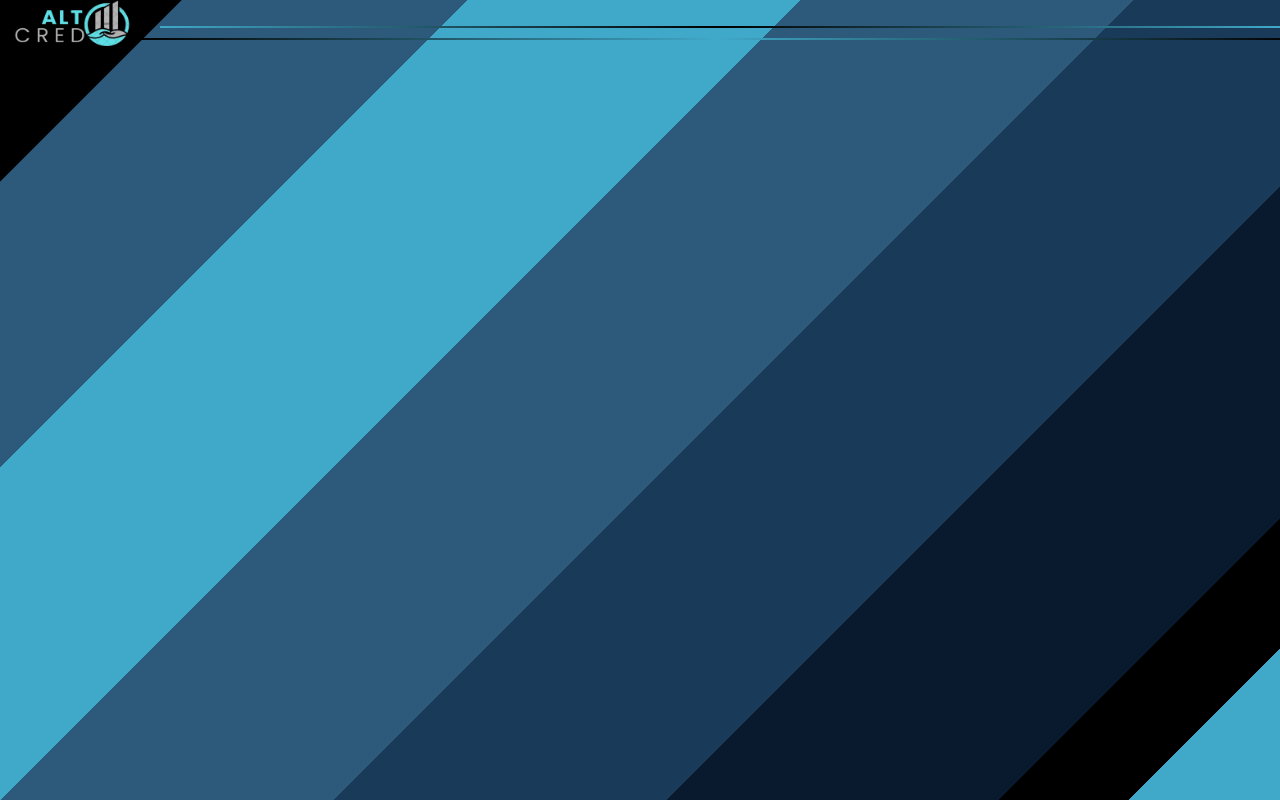
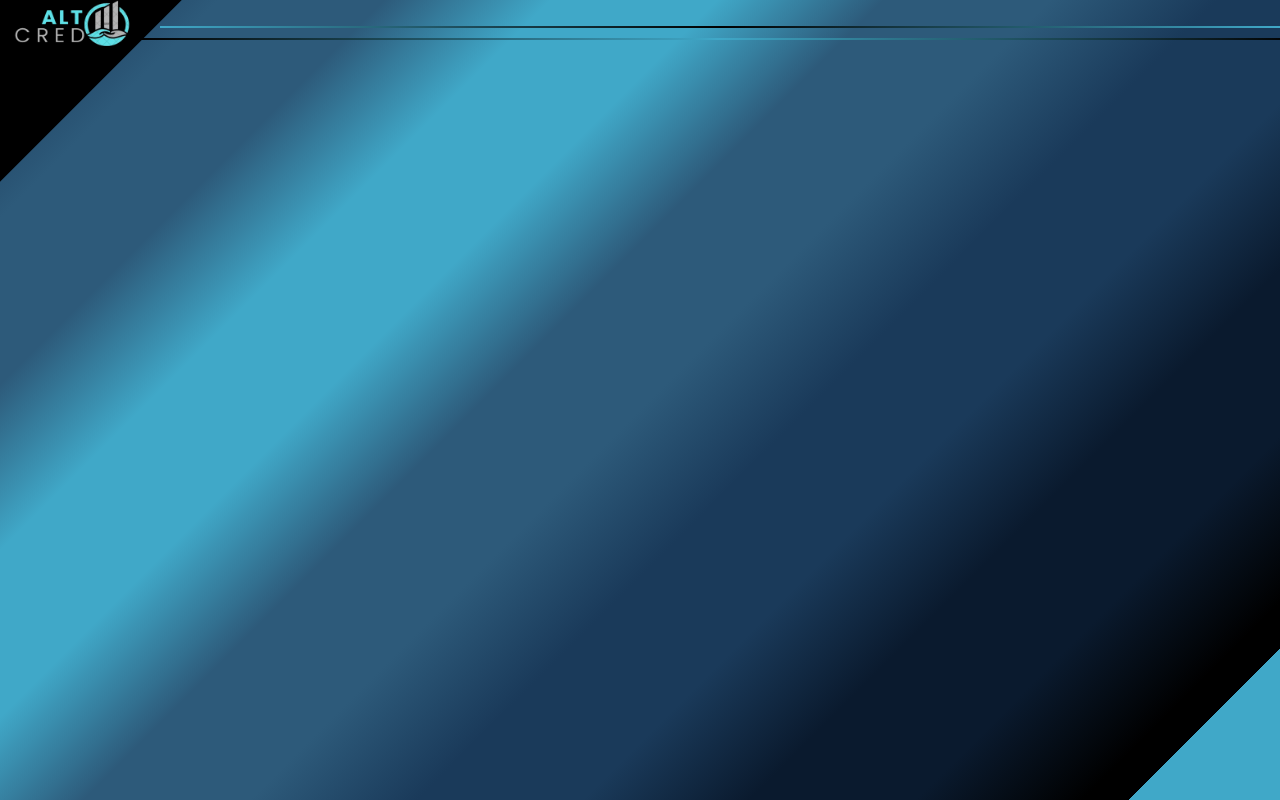
Before and after one commit to vedbhadani/AltCred, a Next.js app in the folder frontend/: page / in a window 1280 px wide. Built offline with nearby package versions, Linux system fonts and the light colour scheme.

Commit message:
bg chnges

```diff
--- a/frontend/src/app/globals.css
+++ b/frontend/src/app/globals.css
@@ -12,10 +12,9 @@ html {
   background:
     repeating-linear-gradient(
       -45deg,
-      #000000 0%,#000000 8%,#0a1a2e 8%,#0a1a2e 16%,
-      #1a3a5a 16%,#1a3a5a 24%,#2d5a7a 24%,#2d5a7a 32%,
-      #40a8c8 32%,#40a8c8 40%,#2d5a7a 40%,#2d5a7a 48%,
-      #1a3a5a 48%,#1a3a5a 56%,#0a1a2e 56%,#0a1a2e 64%,#000000 64%,#000000 72%,#0a1a2e 72%,#0a1a2e 80%,#1a3a5a 80%,#1a3a5a 88%,#2d5a7a 88%,#2d5a7a 96%,#40a8c8 96%,#40a8c8 100%
+      #000000 0%,#000000 6%,#0a1a2e 10%,#0a1a2e 14%,#1a3a5a 18%,#1a3a5a 22%,#2d5a7a 26%,#2d5a7a 30%,
+      #40a8c8 34%,#40a8c8 38%,#2d5a7a 42%,#2d5a7a 46%,#1a3a5a 50%,#1a3a5a 54%,#0a1a2e 58%,#0a1a2e 62%,
+      #000000 66%,#000000 70%,#0a1a2e 74%,#0a1a2e 78%,#1a3a5a 82%,#1a3a5a 86%,#2d5a7a 90%,#2d5a7a 94%,#40a8c8 98%,#40a8c8 100%
     ),linear-gradient(-45deg, #40a8c8 0%,#1a3a5a 50%,#000000 100%);
   background-attachment:fixed;
   background-size:200% 200%;
@@ -40,10 +39,10 @@ body {
     repeating-linear-gradient(
       -45deg,
       #000000 0%,
-      #000000 8%,#0a1a2e 8%,#0a1a2e 16%,
-      #1a3a5a 16%,#1a3a5a 24%,#2d5a7a 24%,
-      #2d5a7a 32%,#40a8c8 32%,#40a8c8 40%,
-      #2d5a7a 40%,#2d5a7a 48%,#1a3a5a 48%,#1a3a5a 56%,#0a1a2e 56%,#0a1a2e 64%,#000000 64%,#000000 72%,#0a1a2e 72%,#0a1a2e 80%,#1a3a5a 80%,#1a3a5a 88%,#2d5a7a 88%,#2d5a7a 96%,#40a8c8 96%,#40a8c8 100%
+      #000000 6%,#0a1a2e 10%,#0a1a2e 14%,#1a3a5a 18%,#1a3a5a 22%,#2d5a7a 26%,
+      #2d5a7a 30%,#40a8c8 34%,#40a8c8 38%,#2d5a7a 42%,#2d5a7a 46%,#1a3a5a 50%,#1a3a5a 54%,
+      #0a1a2e 58%,#0a1a2e 62%,#000000 66%,#000000 70%,#0a1a2e 74%,#0a1a2e 78%,#1a3a5a 82%,#1a3a5a 86%,
+      #2d5a7a 90%,#2d5a7a 94%,#40a8c8 98%,#40a8c8 100%
     ),
     linear-gradient(-45deg, #40a8c8 0%, #1a3a5a 50%, #000000 100%);
   background-attachment:fixed;
```
